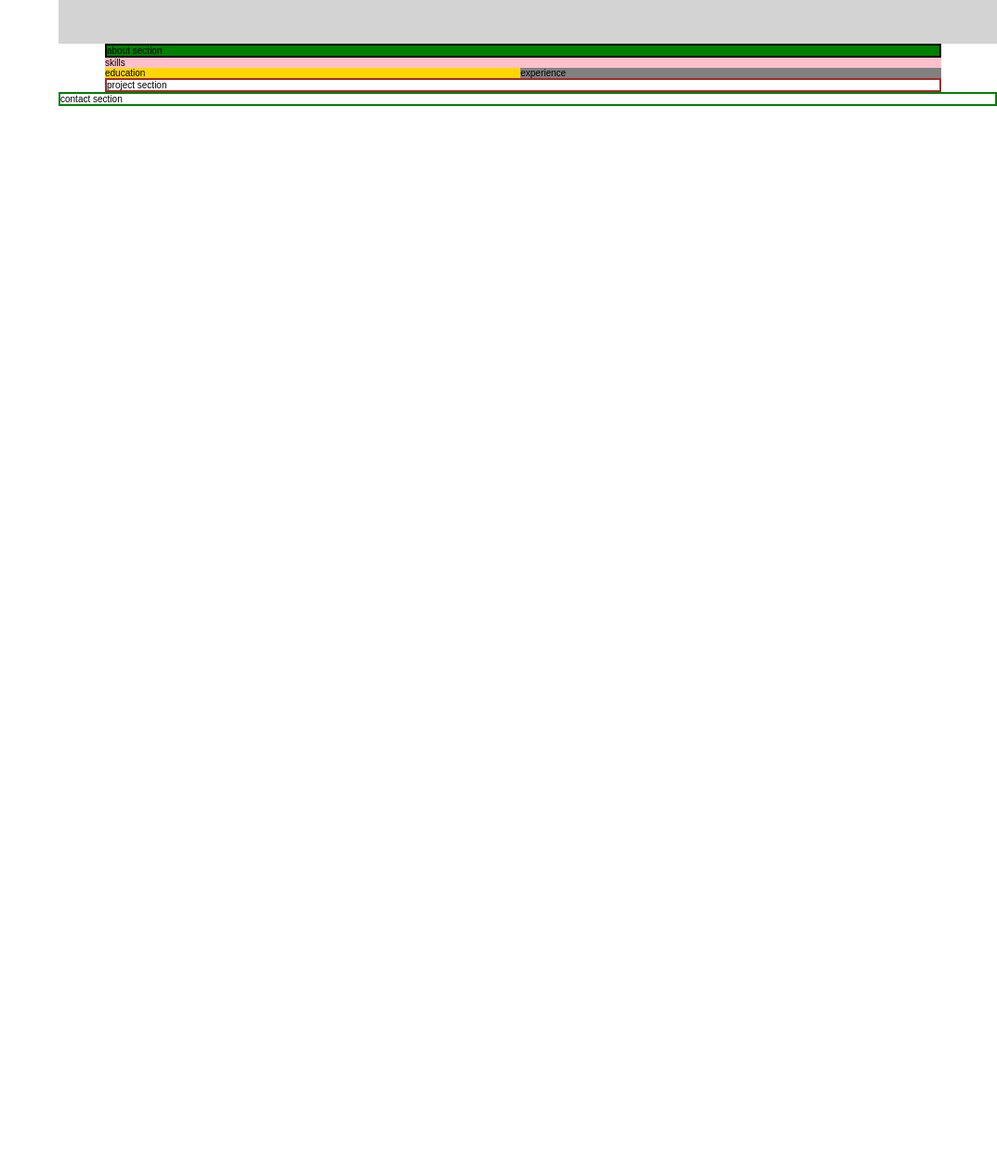
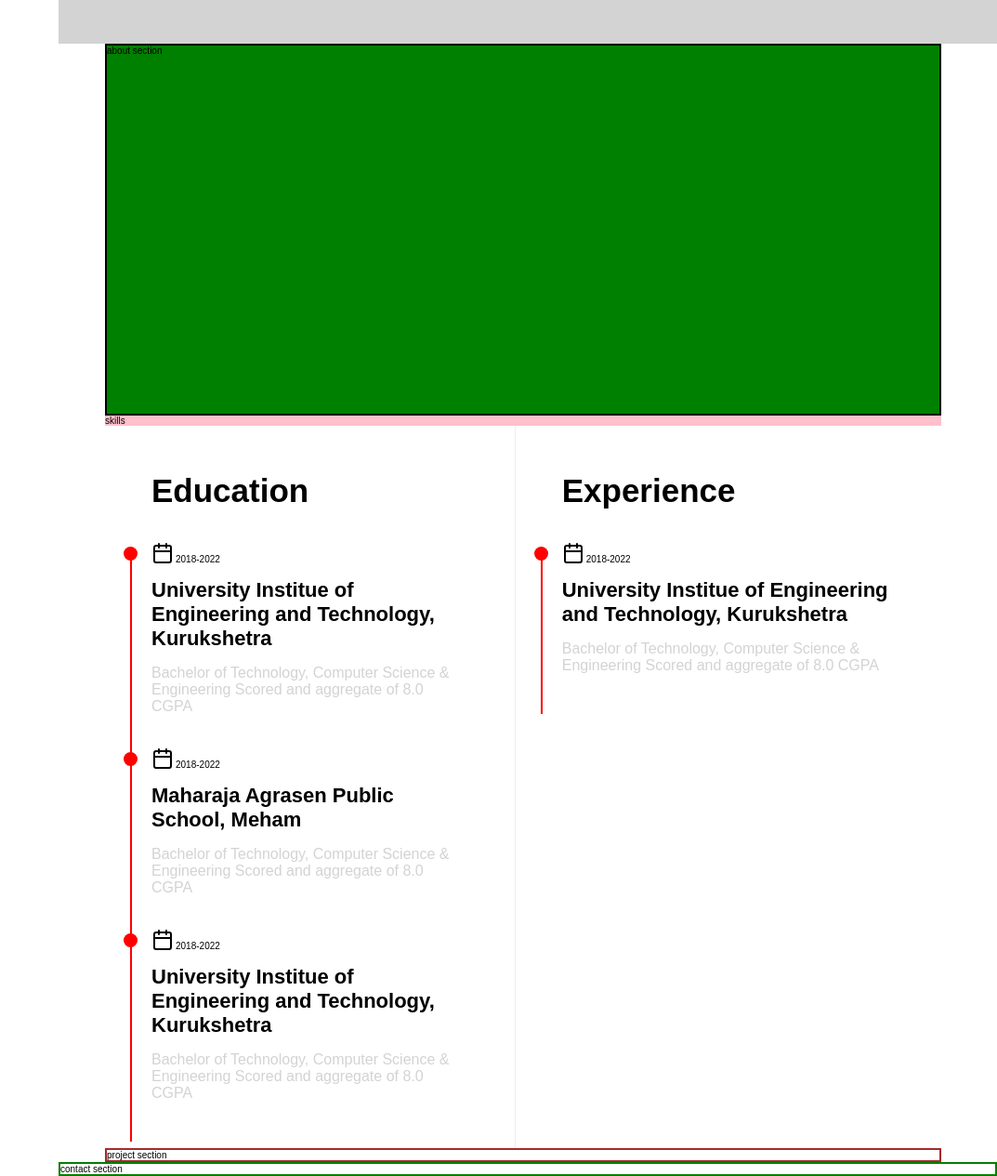
Before and after one commit to HimanshuDotcom/portfolio, a website: page index.html in a window 1280 px wide. Shown: the part 753-2018 px from the top of the page at 93% size, without its empty margins (207-1280 px from the left). Before the commit the page ends 867 px from the top, so only its background shows below. Drawn offline with Linux system fonts and the light colour scheme.

Commit message:
timeline added

```diff
--- a/index.html
+++ b/index.html
@@ -8,19 +8,23 @@
     <link href="css/styles.css" rel="stylesheet">
 </head>
 <body>
+    <!-- Grid Container Start -->
     <div class="container">
+        <!-- fixed Sidebar -->
         <div class="sidebar">
             <h1 class="heading-primary"><a href="#" class="name">Himanshu</a></h1>
             <nav class="nav">
                 <ul class="nav__list">
                     <li class="nav__item"><a class = "nav__link" href="#">Home</a></li>
-                    <li class="nav__item"><a class = "nav__link" href="#">About me</a></li>
+                    <li class="nav__item"><a class = "nav__link" href="#education-section">About me</a></li>
                     <li class="nav__item"><a class = "nav__link" href="#">Projects</a></li>
                     <li class="nav__item"><a class = "nav__link" href="#">Contact</a></li>
                 </ul>
             </nav>
             <p class="copyright">&copy; Himanshu 2021</p>
         </div>
+
+        <!-- Header section -->
         <header class="header">
             <img class="header__img" src = "img/himanshu.jpg" alt="my image">
             <p class="header__text">Hey, i am Himanshu a web developer and a coder</p>
@@ -55,11 +59,52 @@
         <section class="skills">
             skills
         </section>
-        <section class="education">
-            education
+
+        <section id = "education-section" class="education">
+            <h2 class="heading-primary">Education</h2>
+            <div class="timeline">
+                <div class="circle-dot"></div>
+                <div class="timeline__date">
+                    <img src="img/calendar.svg" alt="calender">
+                    <span>2018-2022</span>
+                </div>
+                <h2 class="timeline__location heading-tertiary">University Institue of Engineering and Technology, Kurukshetra</h2>
+                <p class="timeline__info">Bachelor of Technology, Computer Science & Engineering Scored and aggregate of 8.0 CGPA
+                </p>
+            </div>
+            <div class="timeline">
+                <div class="circle-dot"></div>
+                <div class="timeline__date">
+                    <img src="img/calendar.svg" alt="calender">
+                    <span>2018-2022</span>
+                </div>
+                <h2 class="timeline__location heading-tertiary">Maharaja Agrasen Public School, Meham</h2>
+                <p class="timeline__info">Bachelor of Technology, Computer Science & Engineering Scored and aggregate of 8.0 CGPA
+                </p>
+            </div>
+            <div class="timeline">
+                <div class="circle-dot"></div>
+                <div class="timeline__date">
+                    <img src="img/calendar.svg" alt="calender">
+                    <span>2018-2022</span>
+                </div>
+                <h2 class="timeline__location heading-tertiary">University Institue of Engineering and Technology, Kurukshetra</h2>
+                <p class="timeline__info">Bachelor of Technology, Computer Science & Engineering Scored and aggregate of 8.0 CGPA
+                </p>
+            </div>
         </section>
         <section class="experience">
-            experience
+            <h2 class="heading-primary">Experience</h2>
+            <div class="timeline">
+                <div class="circle-dot"></div>
+                <div class="timeline__date">
+                    <img src="img/calendar.svg" alt="calender">
+                    2018-2022
+                </div>
+                <h2 class="timeline__location heading-tertiary">University Institue of Engineering and Technology, Kurukshetra</h2>
+                <p class="timeline__info">Bachelor of Technology, Computer Science & Engineering Scored and aggregate of 8.0 CGPA
+                </p>
+            </div>
         </section>
         <section class="projects">
             project section
--- a/sass/_about.scss
+++ b/sass/_about.scss
@@ -2,4 +2,5 @@
     border: 2px solid black;
     background-color:green;
     grid-column: center-start / center-end;
+    height: 50vh;
 }
--- a/sass/_base.scss
+++ b/sass/_base.scss
@@ -18,6 +18,7 @@ html {
     box-sizing: border-box;
     font-size: 62.5%;  // 1rem = 10px
     font-family: sans-serif;
+    scroll-behavior: smooth;
 }
 
 .container {
--- a/sass/_education.scss
+++ b/sass/_education.scss
@@ -1,4 +1,54 @@
 .education {
-    background-color: gold;
+    // background-color: gold;
+    padding: 5rem;
     grid-column: center-start / 7;
+    display: grid;
+    grid-template-rows: repeat(3,auto);
+    row-gap: 3.5rem;
+    border-right: 1px solid #eee;
+    overflow: hidden;
 }
+
+.timeline {
+    display: grid;
+    grid-template-rows: repeat(3,auto);
+    row-gap: 1.5rem;
+    position: relative;
+    &__date {
+        display: flex;
+        align-items: flex-end;
+        img {
+            // border: 1px solid red;
+            margin-right: 2px;
+        }
+    }
+    &__location {
+
+    }
+    &__info {
+        font-size: 1.6rem;
+        color: lightgray;
+    }
+
+    &::before {
+        content: ' ';
+        position: absolute;
+        display: block;
+        width: 2px;
+        left: -23px;
+        top: 8px;
+        height: calc(100% + 3.5rem);
+        background-color: red;
+    }
+}
+
+.circle-dot {
+    width: 15px;
+    height: 15px;
+    background-color: red;
+    position: absolute;
+    top: 5px;
+    left: -30px;
+    border-radius: 50%;
+
+}
--- a/sass/_experience.scss
+++ b/sass/_experience.scss
@@ -1,4 +1,8 @@
 .experience {
-    background-color: gray;
     grid-column: 7 / center-end;
+    padding: 5rem;
+    display: grid;
+    grid-template-rows: repeat(2,min-content);
+    row-gap: 3.5rem;
+
 }
--- a/sass/_typography.scss
+++ b/sass/_typography.scss
@@ -1,3 +1,11 @@
 .heading-primary {
     font-size: 3.5rem;
 }
+
+.heading-secondary {
+    font-size: 2.8rem;
+}
+
+.heading-tertiary {
+    font-size: 2.2rem;
+}
```
Also changed, not shown: css/styles.css, img/calendar.svg (added).
